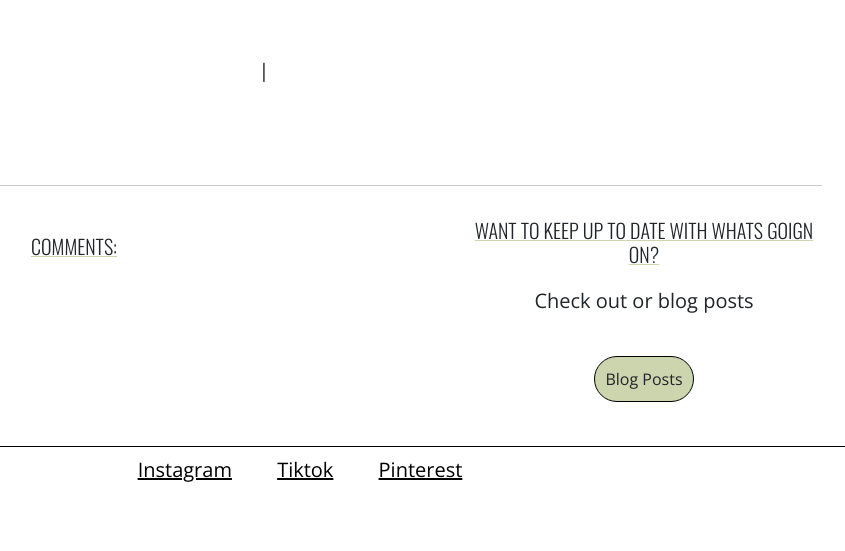
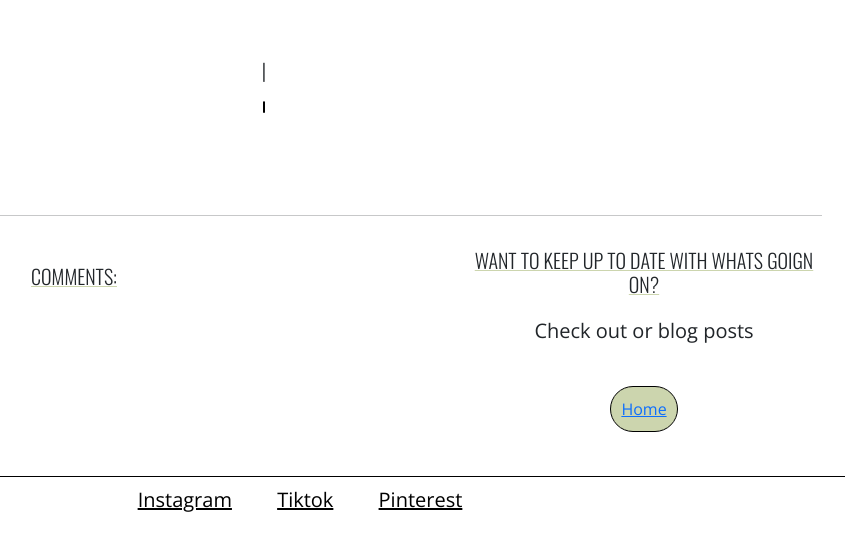
Before and after one commit to CharReek/Project-4-Blog, a Django app: template templates/lookbook_posts.html in a window 1280 px wide. Shown: the part 80-631 px from the top of the page, without its empty margins (376-1221 px from the left). Run offline with Django 3.2, Linux system fonts and the light colour scheme; the template is opened without the code that fills it, so the values that code supplies are empty; some libraries are stand-ins or nearby versions.

Commit message:
add image to lookbook post page

```diff
--- a/templates/lookbook_posts.html
+++ b/templates/lookbook_posts.html
@@ -9,6 +9,11 @@
             <h1 class="post-title titles">
                 {{ post.title }}</h1>
             <h5 class="post-subtitle">{{ post.author }} | {{ post.created_on }}</h5>
+            <a href="{% url 'lookbook_post_detail' post.slug  %}"  class="post-link">
+                <div class="image-container">
+                    <img class="card-img-top " src="{{ post.features_image.url }}">
+                </div>
+            </a>
         </div>
     </div>
 </div>
@@ -67,7 +72,8 @@
         <div class="col-md-4 mb-4 mt-3 lookbook-column">
             <h5> Want to keep up to date with whats goign on? </h5>
             <p> Check out or blog posts</p>
-            <button class="btn submit-btn">Blog Posts</button>
+            <button class="btn submit-btn"><a href="{% url 'home' %}"> Home</a>
+            </button>
         </div>
     </div>
 </div>
--- a/templates/post_detail.html
+++ b/templates/post_detail.html
@@ -80,7 +80,8 @@
         <div class="col-md-4 mb-4 mt-3 lookbook-column">
             <h5> Like what you see?</h5>
             <p> All outfit details can be found in the lookbook</p>
-            <button class="btn submit-btn">Lookbook</button>
+            <button class="btn submit-btn"><a href="{% url 'lookbook' %}">Lookbook</a>
+            </button>
         </div>
     </div>
 </div>
```
